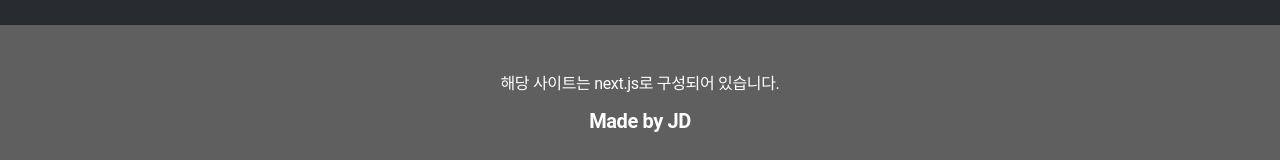
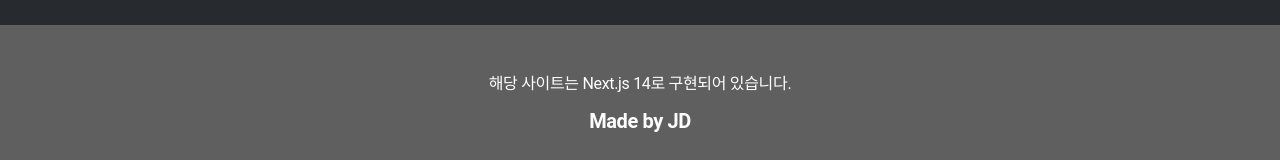
Before and after one commit to jaedurk/portfolio, a Next.js app: page /profile in a window 1280 px wide. Shown: the part 1403-1563 px from the top of the page. Built offline with nearby package versions, Linux system fonts and the light colour scheme; a web font is replaced by a local one.

Commit message:
Footer 수정

```diff
--- a/src/app/layout.js
+++ b/src/app/layout.js
@@ -24,7 +24,7 @@
             </header>
             {children}
             <footer>
-                <p className="skills">해당 사이트는 next.js로 구성되어 있습니다.</p>
+                <p className="skills">해당 사이트는 Next.js 14로 구현되어 있습니다.</p>
                 <p className="made">Made by JD</p>
             </footer>
         </div>
```
